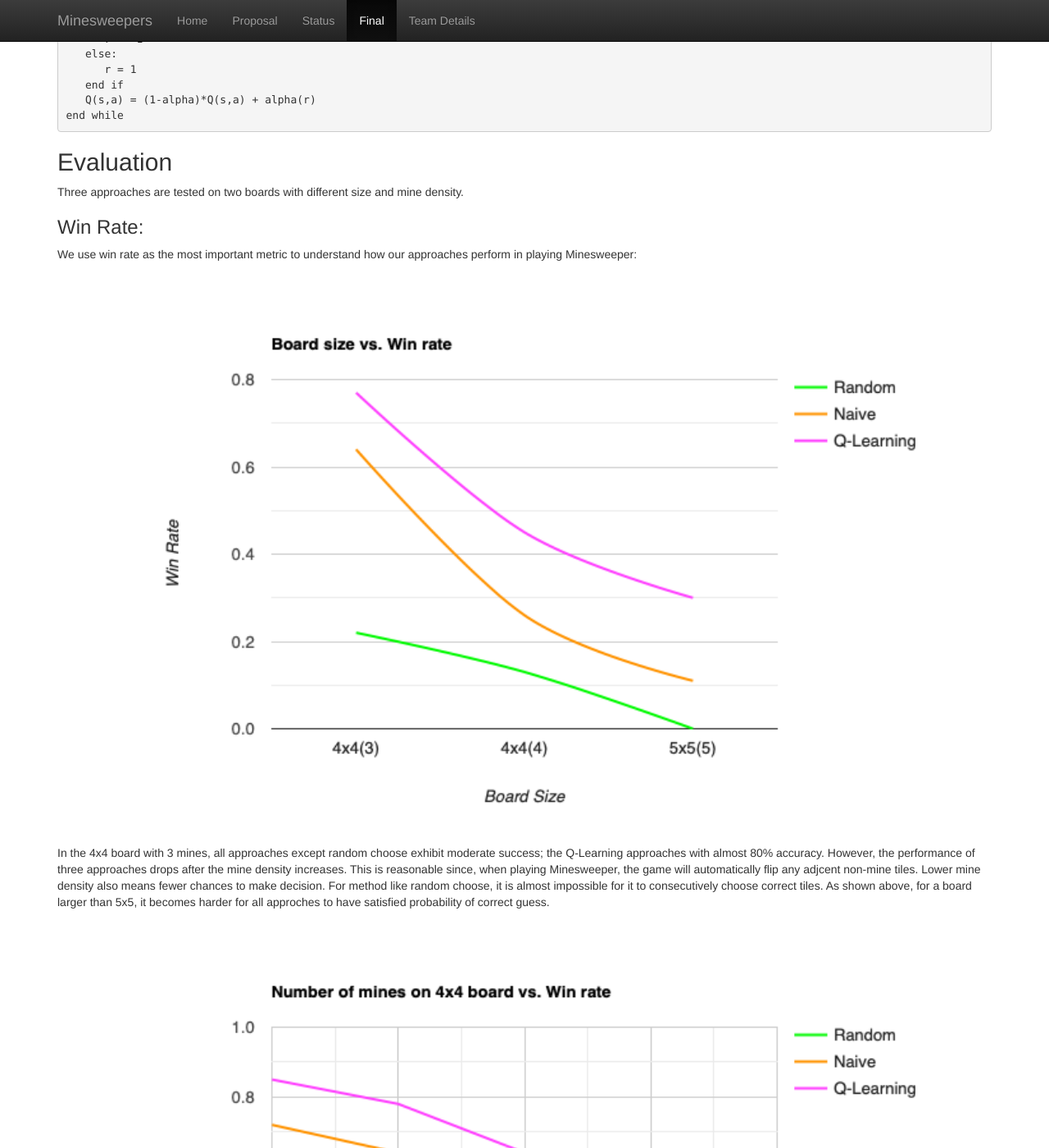
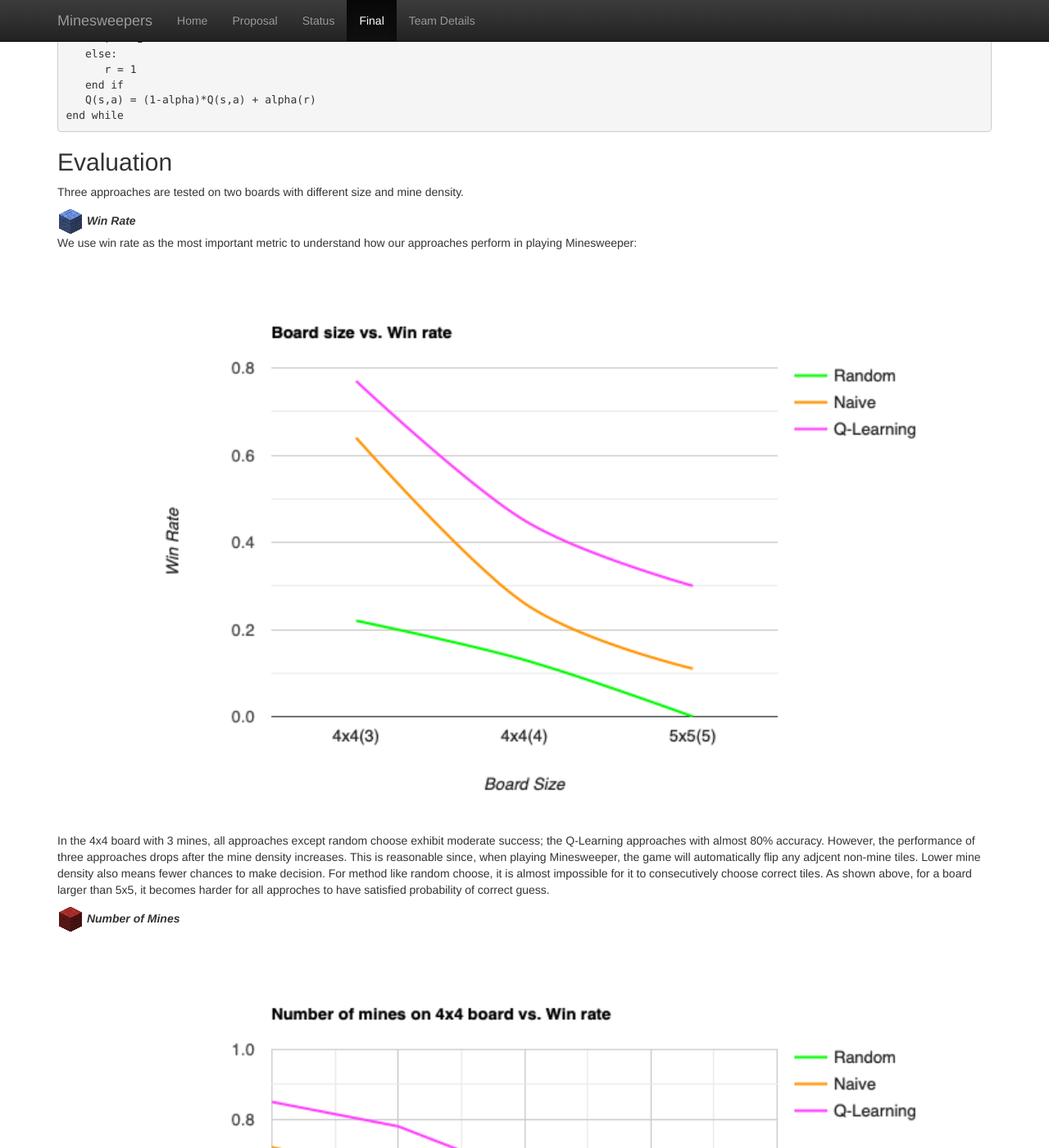
Before and after one commit to WenhanKong/Minesweepers, a Jekyll site: the page built from docs/final.md, in a window 1280 px wide and 1400 px high, scrolled down 3640 px. Shown: the whole window at 82% size. Built offline with Jekyll 4.4.1, drawn with Linux system fonts in a browser that asks for light colours.

Commit message:
Update final.md

```diff
--- a/docs/final.md
+++ b/docs/final.md
@@ -94,7 +94,7 @@ end while
 ## Evaluation
 Three approaches are tested on two boards with different size and mine density.
 
-### Win Rate:
+![blue wool](images/3.png)  **_Win Rate_**
 We use win rate as the most important metric to understand how our approaches perform in playing Minesweeper:
 
 <p align="center">
@@ -104,6 +104,8 @@ We use win rate as the most important metric to understand how our approaches pe
 In the 4x4 board with 3 mines, all approaches except random choose exhibit moderate success; the Q-Learning approaches with almost 80% accuracy.
 However, the performance of three approaches drops after the mine density increases. This is reasonable since, when playing Minesweeper, the game will automatically flip any adjcent non-mine tiles. Lower mine density also means fewer chances to make decision. For method like random choose, it is almost impossible for it to consecutively choose correct tiles.
 As shown above, for a board larger than 5x5, it becomes harder for all approches to have satisfied probability of correct guess.
+
+![red_wool](images/7.png)  **_Number of Mines_**
 <p align="center">
   <img src="images/winrate-nummines.png" width="1000" />
 </p>
```
